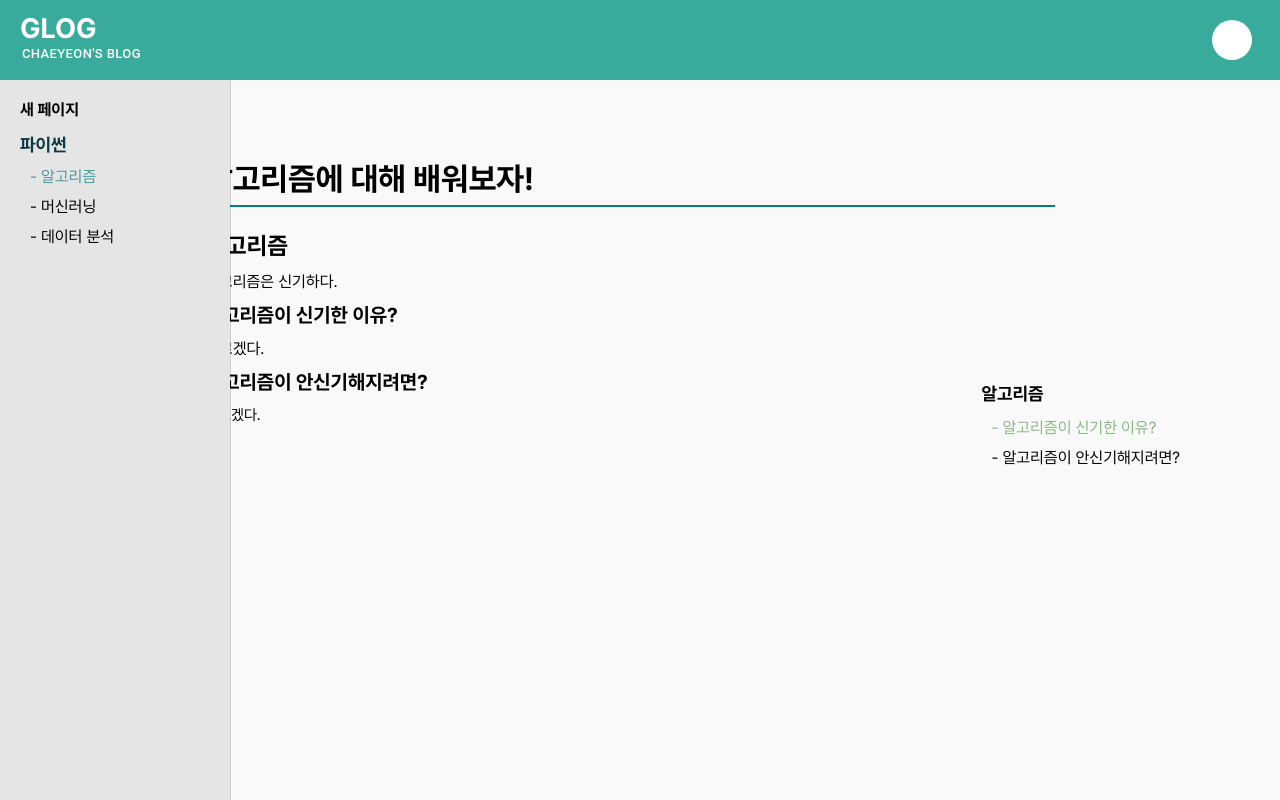
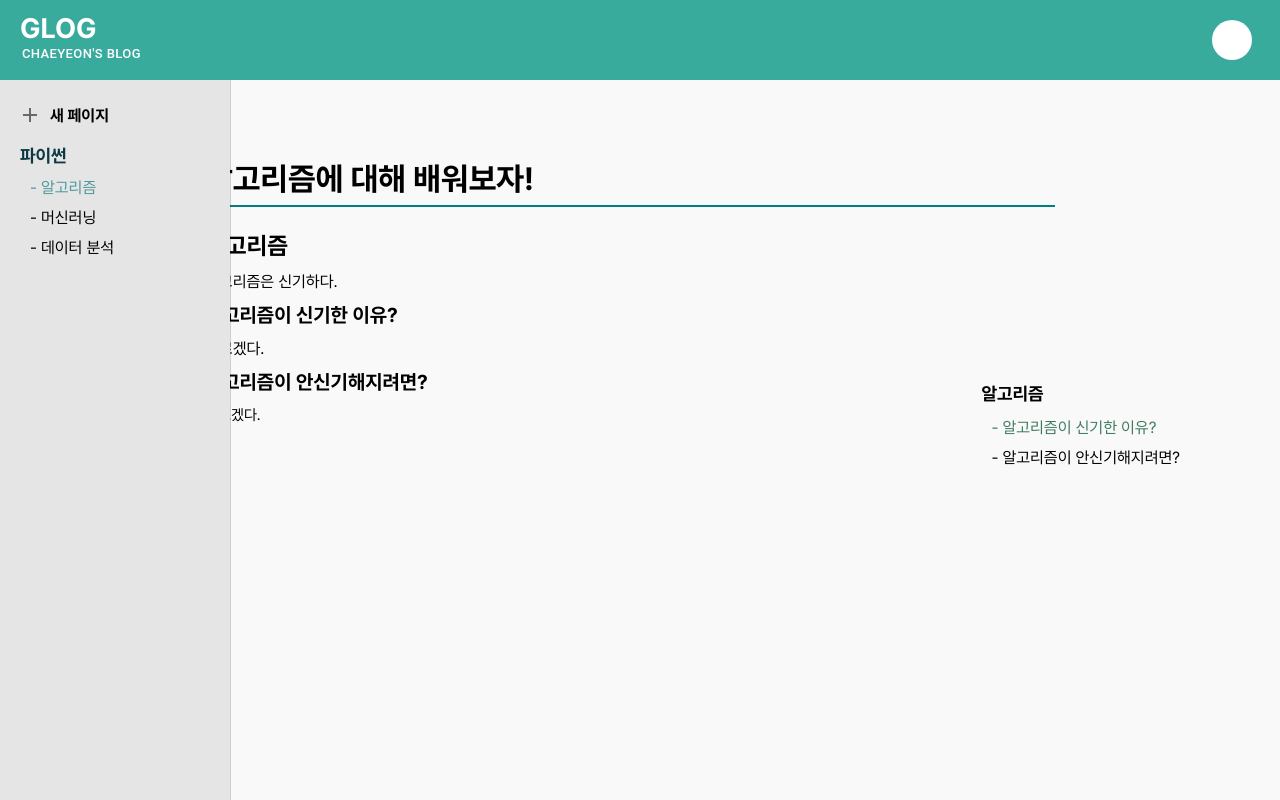
Before and after one commit to pknu-wap/2023_1_WAP_WEB_TEAM_4, a React (Create React App) app in the folder frontend/: page / in a window 1280 px wide. Built offline with nearby package versions, Linux system fonts and the light colour scheme; a small style sheet from the web is missing.

Commit message:
민트톤 완성!

```diff
--- a/frontend/src/App.js
+++ b/frontend/src/App.js
@@ -10,7 +10,7 @@ import { RecoilRoot } from "recoil";
 
 const darkTheme = createTheme({
   palette: {
-    mode: "dark",
+    mode: "light",
   },
 });
 
--- a/frontend/src/components/Anchor.js
+++ b/frontend/src/components/Anchor.js
@@ -13,13 +13,28 @@ function Anchor() {
         right: 100,
       }}>
       <Stack>
-        <Stack fontWeight="bold" fontSize="18px" color="black" height="35px">
+        <Stack
+          fontWeight="bold"
+          fontSize="18px"
+          color="black"
+          height="35px"
+          sx={{ cursor: "pointer" }}>
           알고리즘
         </Stack>
-        <Stack fontSize="16px" color="#89B687" paddingLeft="10px" height="30px">
+        <Stack
+          fontSize="16px"
+          color="#3F7A60"
+          paddingLeft="10px"
+          height="30px"
+          sx={{ cursor: "pointer" }}>
           - 알고리즘이 신기한 이유?
         </Stack>
-        <Stack fontSize="16px" color="black" paddingLeft="10px" height="30px">
+        <Stack
+          fontSize="16px"
+          color="black"
+          paddingLeft="10px"
+          height="30px"
+          sx={{ cursor: "pointer" }}>
           - 알고리즘이 안신기해지려면?
         </Stack>
       </Stack>
--- a/frontend/src/components/Header.js
+++ b/frontend/src/components/Header.js
@@ -27,10 +27,10 @@ const Header = ({ isHome }) => {
           sx={{
             cursor: "pointer",
             ":hover": {
-              color: "#FACB53",
+              color: "#339D91",
             },
             ":active": {
-              color: "#FFE602",
+              color: "#2D8A7E",
             },
           }}
           onClick={() => navigate("/home")}
@@ -49,7 +49,10 @@ const Header = ({ isHome }) => {
             marginLeft: "-3px",
             color: "white",
             ":hover": {
-              color: "#F1C040",
+              color: "#32988B",
+            },
+            ":active": {
+              color: "#2D8A7E",
             },
           }}>
           CHAEYEON'S BLOG
--- a/frontend/src/components/SideNavigation.js
+++ b/frontend/src/components/SideNavigation.js
@@ -1,26 +1,29 @@
-import { Stack } from "@mui/material";
+import { IconButton, Stack } from "@mui/material";
 import React from "react";
+import AddIcon from "@mui/icons-material/Add";
 
 const SideNavigation = () => {
   return (
     <Stack
       boxShadow="0px 0px 1px"
-      style={{
-        backgroundColor: "#e5e5e5",
-        width: "210px",
-        height: "100%",
-        left: 0,
-        padding: "100px 10px 20px 10px",
-        position: "fixed",
-      }}>
+      backgroundColor="#e5e5e5"
+      width="210px"
+      height="100%"
+      left={0}
+      padding="95px 10px 20px 10px"
+      position="fixed">
+      <Stack direction="row" alignItems="center" marginBottom="5px">
+        <IconButton width="16px" height="16px">
+          <AddIcon />
+        </IconButton>
         <Stack
           style={{
             color: "black",
-          fontSize: "21",
-          padding: "0px 0px 10px 10px",
+            fontSize: "16px",
             fontWeight: "bold",
           }}>
           새 페이지
+        </Stack>
       </Stack>
       <Stack gap="10px">
         <Stack>
@@ -41,6 +44,10 @@ const SideNavigation = () => {
                 ":hover": {
                   backgroundColor: "#C6E3CC",
                 },
+                ":active": {
+                  backgroundColor: "#B5DBBC",
+                },
+                cursor: "pointer",
               }}
               fontSize="16px"
               padding="0px 0px 5px 20px"
@@ -53,6 +60,10 @@ const SideNavigation = () => {
               sx={{
                 ":hover": {
                   backgroundColor: "#C6E3CC",
+                  ":active": {
+                    backgroundColor: "#B5DBBC",
+                  },
+                  cursor: "pointer",
                 },
               }}
               fontSize="16px"
@@ -66,6 +77,10 @@ const SideNavigation = () => {
               sx={{
                 ":hover": {
                   backgroundColor: "#C6E3CC",
+                  ":active": {
+                    backgroundColor: "#B5DBBC",
+                  },
+                  cursor: "pointer",
                 },
               }}
               fontSize="16px"
--- a/frontend/src/pages/Home.js
+++ b/frontend/src/pages/Home.js
@@ -141,14 +141,14 @@ const Home = () => {
   return (
     <Stack>
       <Header isHome={isHome}>Home</Header>
-      <Stack spacing={10} bgcolor="black" padding="180px 96px 40px 96px">
+      <Stack spacing={10} padding="180px 96px 40px 96px">
         {isSearchOpen && (
           <Stack direction="row" spacing={4} justifyContent="center">
             <Select
               value={selectValue}
               onChange={handleChange}
               sx={{
-                color: selectValue === 0 ? "gray" : "white",
+                color: selectValue === 0 ? "gray" : "black",
                 width: "10%",
                 "&.MuiOutlinedInput-root": {
                   "&.Mui-focused": {
@@ -203,7 +203,7 @@ const Home = () => {
               return (
                 <Stack key={index} spacing={4} direction="row">
                   <Stack>
-                    <Stack color="white" fontSize="20px" width="65px">
+                    <Stack color="black" fontSize="20px" width="65px">
                       {categoryName}
                     </Stack>
                   </Stack>
@@ -235,16 +235,16 @@ const Home = () => {
                           <Stack
                             minWidth="300px"
                             minHeight="200px"
-                            bgcolor="white"
+                            bgcolor="gray"
                             marginBottom="8px"
                           />
                           <Stack
-                            color="white"
+                            color="black"
                             fontSize="16px"
                             fontWeight="bold">
                             {cardContent.title}
                           </Stack>
-                          <Stack color="white" fontSize="12px">
+                          <Stack color="black" fontSize="12px">
                             {cardContent.main_text}
                           </Stack>
                         </Stack>
@@ -287,13 +287,13 @@ const Home = () => {
                           minWidth="300px"
                           minHeight="200px"
                           flex={1}
-                          bgcolor="white"
+                          bgcolor="gray"
                           marginBottom="8px"
                         />
-                        <Stack color="white" fontSize="16px" fontWeight="bold">
+                        <Stack color="black" fontSize="16px" fontWeight="bold">
                           {cardContent.title}
                         </Stack>
-                        <Stack color="white" fontSize="12px">
+                        <Stack color="black" fontSize="12px">
                           {cardContent.main_text}
                         </Stack>
                       </Stack>
```
Lines whose indentation alone changed are shown as unchanged.
